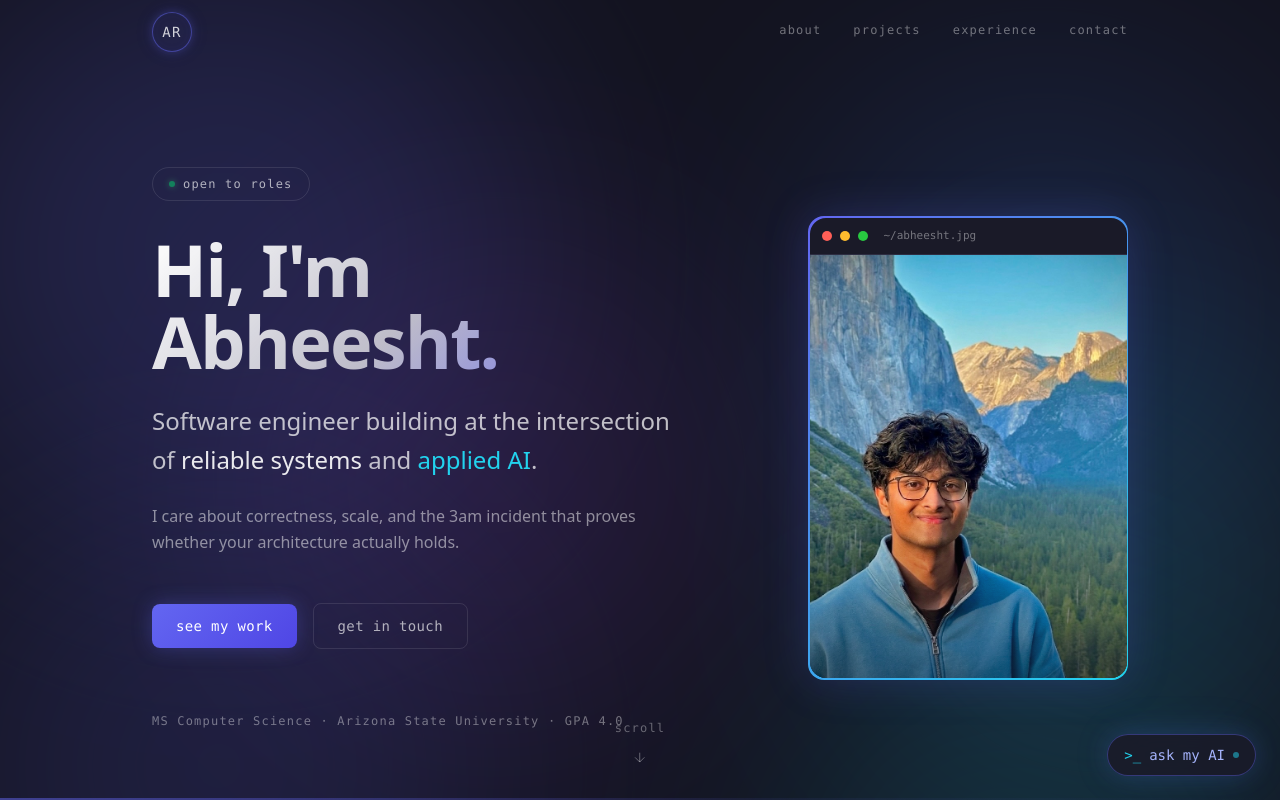
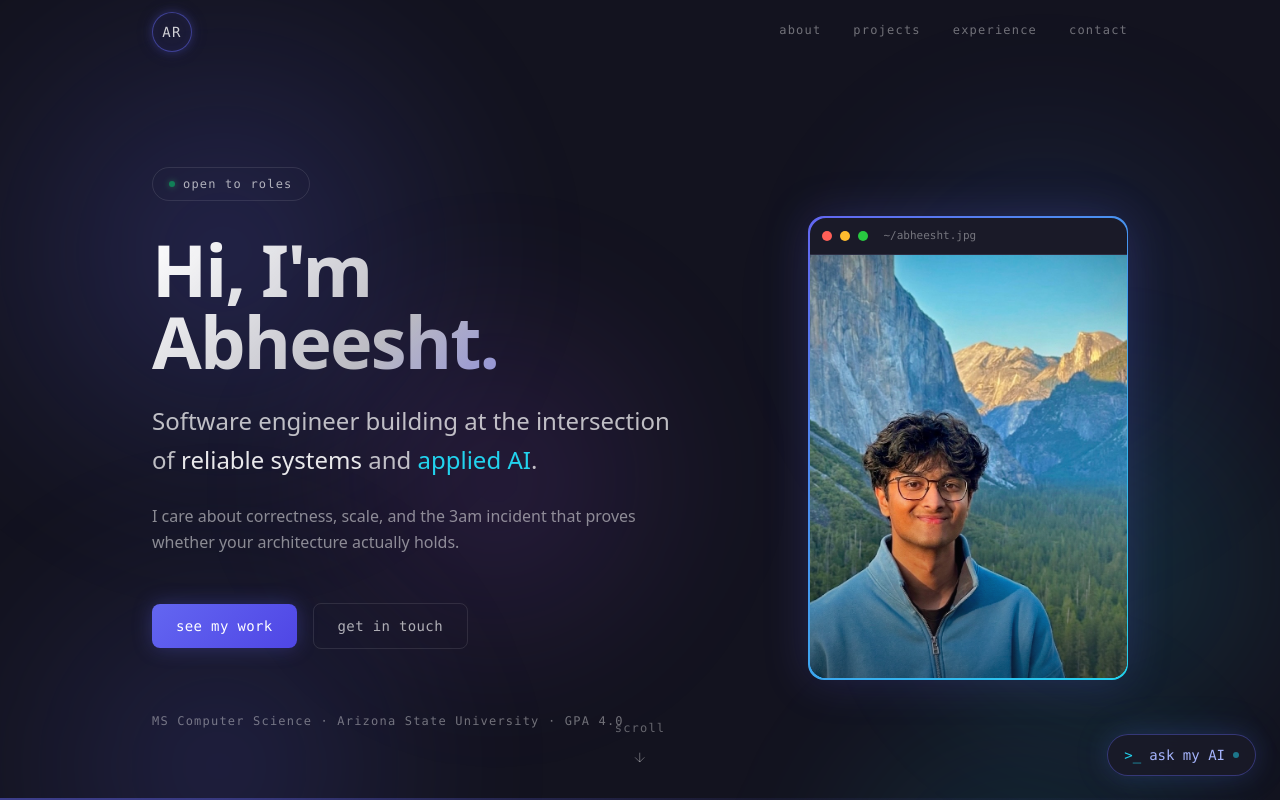
Before and after one commit to abheeshtroy/abheesht-portfolio, a Next.js app: page / in a window 1280 px wide. Shown: the top 800 px of the page. Built offline with nearby package versions, Linux system fonts and the light colour scheme.

Commit message:
fix: smooth orb gradients, remove concentric banding

```diff
--- a/components/AmbientBackground.tsx
+++ b/components/AmbientBackground.tsx
@@ -1,51 +1,37 @@
 // Page-wide ambient color field. Sits behind all sections at -z-10.
-// Any section with a transparent background will refract these orbs.
 export default function AmbientBackground() {
+  const orbs = [
+    { r: 99,  g: 102, b: 241, o: 0.20, w: 600, h: 600, top: "3%",  left: "-8%",  right: undefined },
+    { r: 34,  g: 211, b: 238, o: 0.15, w: 520, h: 520, top: "20%", left: undefined, right: "-6%" },
+    { r: 168, g: 85,  b: 247, o: 0.13, w: 480, h: 480, top: "45%", left: "32%",  right: undefined },
+    { r: 99,  g: 102, b: 241, o: 0.15, w: 560, h: 560, top: "68%", left: "-5%",  right: undefined },
+    { r: 34,  g: 211, b: 238, o: 0.12, w: 500, h: 500, top: "85%", left: undefined, right: "-8%" },
+  ];
+
   return (
     <div
       className="absolute inset-0 -z-10 overflow-hidden pointer-events-none"
       aria-hidden
     >
-      <div
-        className="absolute"
-        style={{
-          width: 600, height: 600, top: "3%", left: "-8%",
-          background: "radial-gradient(circle, rgba(99,102,241,0.20) 0%, transparent 70%)",
-          filter: "blur(100px)",
-        }}
-      />
-      <div
-        className="absolute"
-        style={{
-          width: 520, height: 520, top: "20%", right: "-6%",
-          background: "radial-gradient(circle, rgba(34,211,238,0.15) 0%, transparent 70%)",
-          filter: "blur(110px)",
-        }}
-      />
-      <div
-        className="absolute"
-        style={{
-          width: 480, height: 480, top: "45%", left: "32%",
-          background: "radial-gradient(circle, rgba(168,85,247,0.13) 0%, transparent 70%)",
-          filter: "blur(120px)",
-        }}
-      />
-      <div
-        className="absolute"
-        style={{
-          width: 560, height: 560, top: "68%", left: "-5%",
-          background: "radial-gradient(circle, rgba(99,102,241,0.15) 0%, transparent 70%)",
-          filter: "blur(110px)",
-        }}
-      />
-      <div
-        className="absolute"
-        style={{
-          width: 500, height: 500, top: "85%", right: "-8%",
-          background: "radial-gradient(circle, rgba(34,211,238,0.12) 0%, transparent 70%)",
-          filter: "blur(120px)",
-        }}
-      />
+      {orbs.map(({ r, g, b, o, w, h, top, left, right }, i) => (
+        <div
+          key={i}
+          className="absolute rounded-full"
+          style={{
+            width: w,
+            height: h,
+            top,
+            ...(left  != null ? { left  } : {}),
+            ...(right != null ? { right } : {}),
+            background: `radial-gradient(circle,
+              rgba(${r},${g},${b},${o}) 0%,
+              rgba(${r},${g},${b},${+(o * 0.55).toFixed(3)}) 30%,
+              rgba(${r},${g},${b},${+(o * 0.18).toFixed(3)}) 58%,
+              rgba(${r},${g},${b},0) 75%)`,
+            filter: "blur(48px)",
+          }}
+        />
+      ))}
     </div>
   );
 }
--- a/components/SectionOrbs.tsx
+++ b/components/SectionOrbs.tsx
@@ -2,28 +2,31 @@
 // `isolation: isolate` and content wrapped in `relative z-10`.
 export default function SectionOrbs() {
   const orbs = [
-    { c: "#6366f1", o: 0.2,  s: 600, top: "-6%",  left: "-6%" },
-    { c: "#3b82f6", o: 0.14, s: 500, top: "8%",   left: "62%" },
-    { c: "#a855f7", o: 0.12, s: 480, top: "30%",  left: "20%" },
-    { c: "#22d3ee", o: 0.13, s: 460, top: "42%",  left: "68%" },
-    { c: "#6366f1", o: 0.15, s: 540, top: "62%",  left: "-4%" },
-    { c: "#22d3ee", o: 0.11, s: 500, top: "80%",  left: "60%" },
+    { r: 99,  g: 102, b: 241, o: 0.22, s: 600, top: "-6%",  left: "-6%"  },
+    { r: 59,  g: 130, b: 246, o: 0.16, s: 500, top: "8%",   left: "62%"  },
+    { r: 168, g: 85,  b: 247, o: 0.14, s: 480, top: "30%",  left: "20%"  },
+    { r: 34,  g: 211, b: 238, o: 0.15, s: 460, top: "42%",  left: "68%"  },
+    { r: 99,  g: 102, b: 241, o: 0.17, s: 540, top: "62%",  left: "-4%"  },
+    { r: 34,  g: 211, b: 238, o: 0.13, s: 500, top: "80%",  left: "60%"  },
   ];
 
   return (
     <div className="absolute inset-0 z-0 pointer-events-none" aria-hidden>
-      {orbs.map((orb, i) => (
+      {orbs.map(({ r, g, b, o, s, top, left }, i) => (
         <div
           key={i}
           className="absolute rounded-full"
           style={{
-            width: orb.s,
-            height: orb.s,
-            top: orb.top,
-            left: orb.left,
-            backgroundColor: orb.c,
-            opacity: orb.o,
-            filter: "blur(120px)",
+            width: s,
+            height: s,
+            top,
+            left,
+            background: `radial-gradient(circle,
+              rgba(${r},${g},${b},${o}) 0%,
+              rgba(${r},${g},${b},${+(o * 0.55).toFixed(3)}) 30%,
+              rgba(${r},${g},${b},${+(o * 0.18).toFixed(3)}) 58%,
+              rgba(${r},${g},${b},0) 75%)`,
+            filter: "blur(48px)",
           }}
         />
       ))}
```
